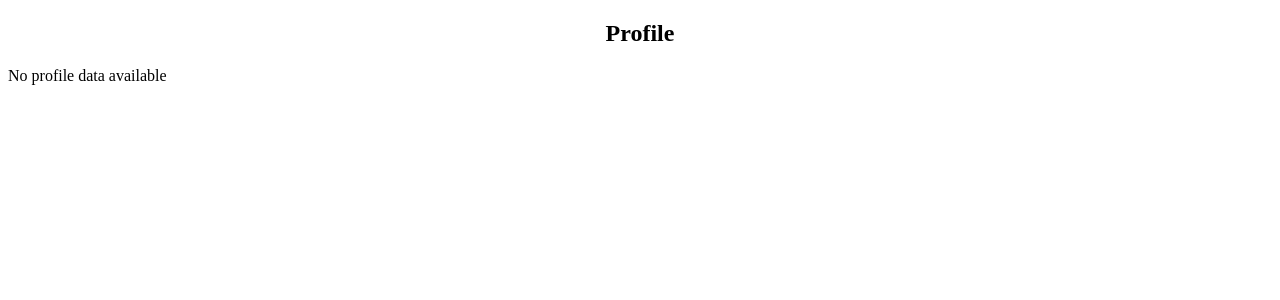
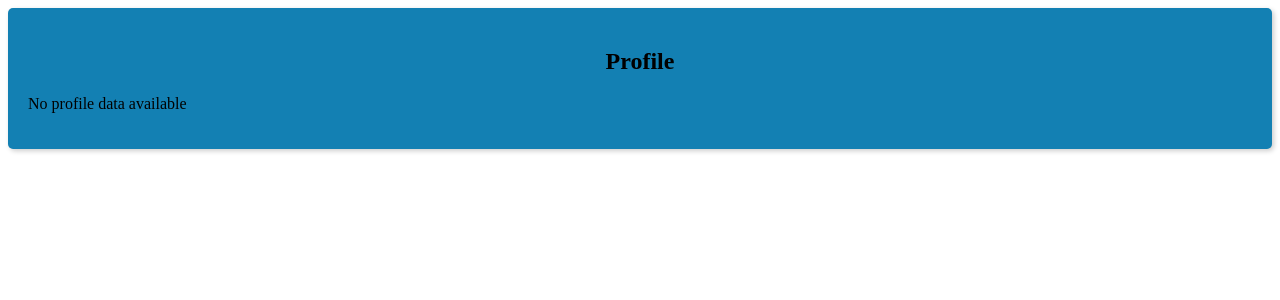
Before and after one commit to Faith-chepkemboi/WEB_APPLICATION, a React (Create React App) app in the folder frontend/: page /profile in a window 1280 px wide. Shown: the top 300 px of the page. Built offline with nearby package versions, Linux system fonts and the light colour scheme; no server answers.

Commit message:
DECORATED PROFILE

```diff
--- a/frontend/src/components/Profile.js
+++ b/frontend/src/components/Profile.js
@@ -2,6 +2,7 @@
 
 import React, { useState, useEffect } from 'react';
 import axios from 'axios';
+import '../style.css'; // Import CSS file for styling
 
 const Profile = () => {
     const [userProfile, setUserProfile] = useState(null);
@@ -31,12 +32,12 @@ const Profile = () => {
     }
 
     return (
-        <div>
+        <div className="profile-container">
             <h2>Profile</h2>
             {userProfile ? (
-                <div>
-                    <p>Email: {userProfile.email}</p>
-                    <p>Username: {userProfile.username}</p>
+                <div className="profile-details">
+                    <p><strong>Email:</strong> {userProfile.email}</p>
+                    <p><strong>Username:</strong> {userProfile.username}</p>
                 </div>
             ) : (
                 <p>No profile data available</p>
--- a/frontend/src/style.css
+++ b/frontend/src/style.css
@@ -320,3 +320,20 @@
 .logout-button .fa-sign-out-alt {
   margin-right: 5px;
 }
+/* Profile.css */
+
+.profile-container {
+  background-color: #1380b3; /* Light gray background */
+  padding: 20px;
+  border-radius: 5px;
+  box-shadow: 2px 2px 5px rgba(0, 0, 0, 0.2); /* Box shadow */
+  margin-bottom: 20px;
+}
+
+.profile-details {
+  margin-top: 10px;
+}
+
+.profile-details p {
+  margin-bottom: 8px;
+}
```
